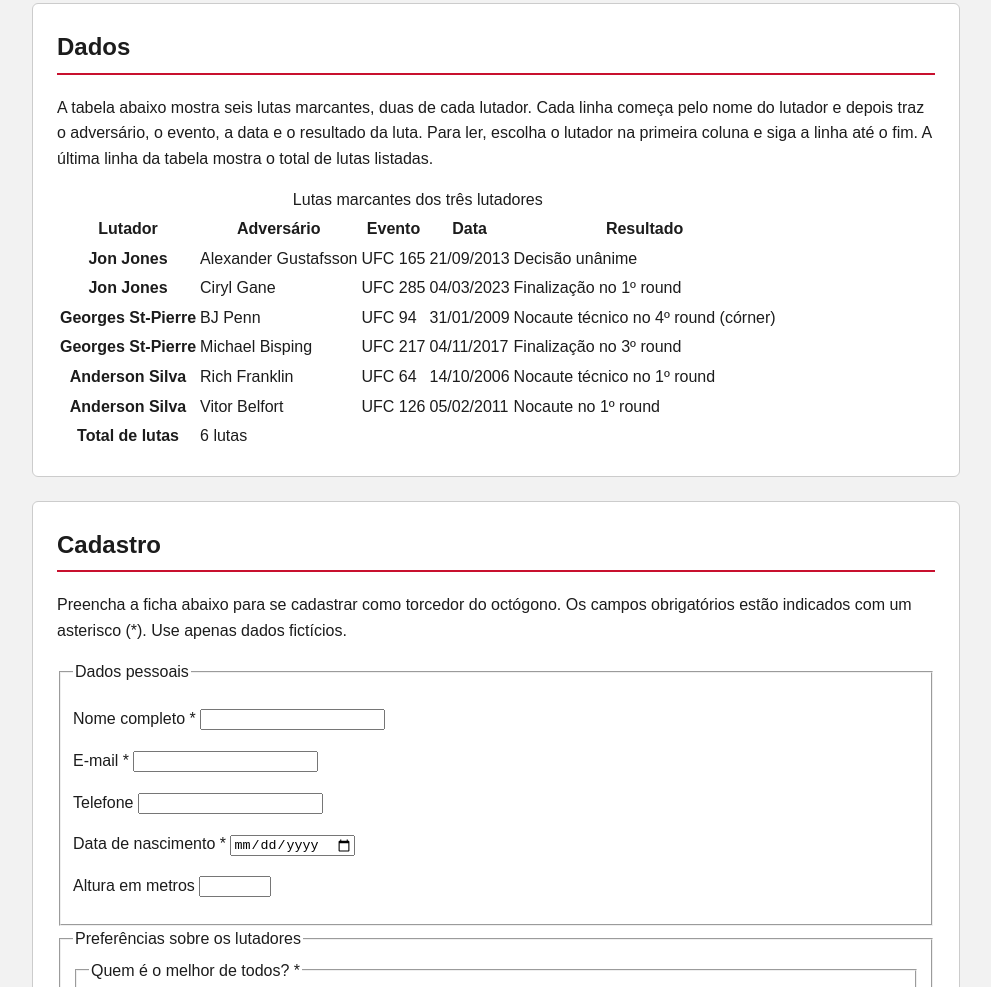
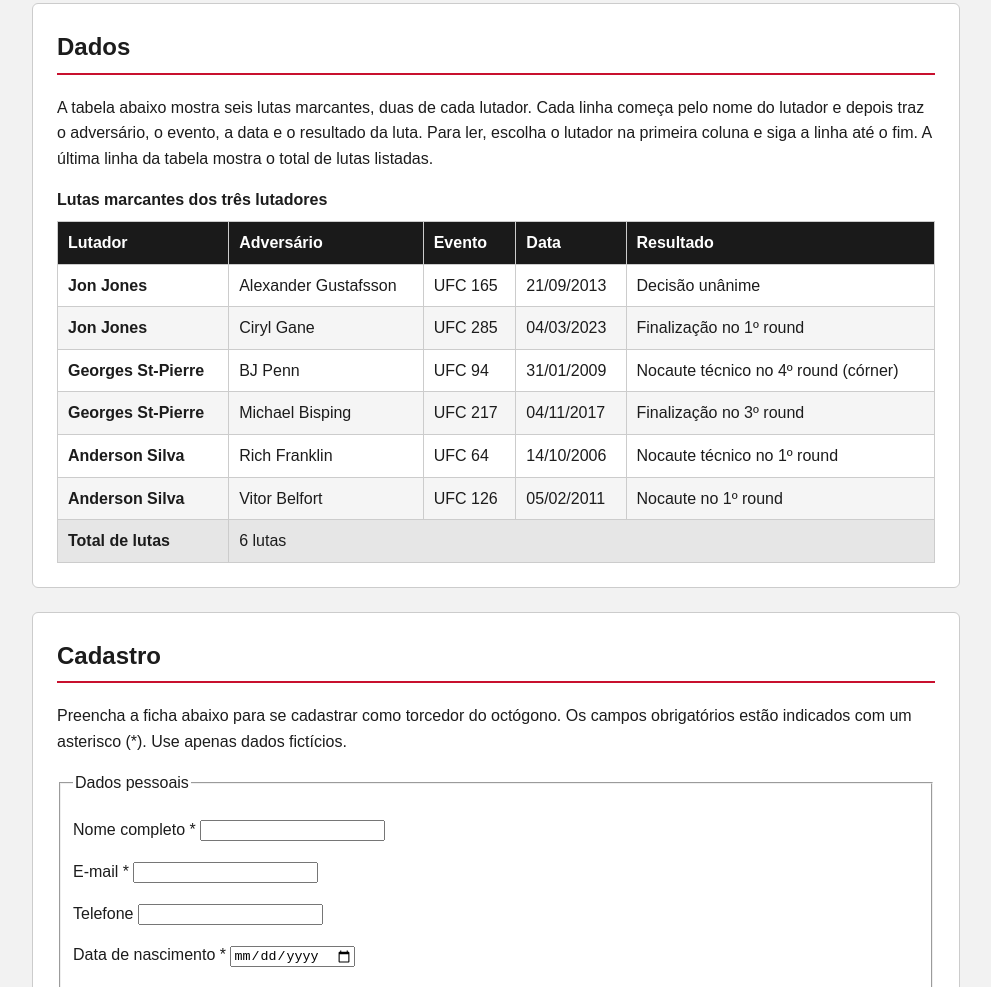
Before and after one commit to Lucas-Tomm/-pagina-tema-livre, a plain HTML site: page index.html in a window 1280 px wide. Shown: the part 5719-6706 px from the top of the page, without its empty margins (144-1135 px from the left). Drawn offline with Linux system fonts and the light colour scheme.

Commit message:
CSS: estiliza a tabela de dados
Bordas, cabeçalho escuro, linhas alternadas, rodapé destacado e rolagem horizontal dentro da caixa da tabela para ela não cortar em telas pequenas.

```diff
--- a/css/style.css
+++ b/css/style.css
@@ -203,3 +203,44 @@ address {
 address p {
   margin: 0;
 }
+
+/* ---------- Tabela de dados ---------- */
+
+/* Em telas pequenas a tabela rola de lado, sem cortar o conteúdo */
+.tabela-rolagem {
+  overflow-x: auto;
+}
+
+table {
+  width: 100%;
+  border-collapse: collapse;
+  min-width: 560px;
+}
+
+caption {
+  text-align: left;
+  font-weight: bold;
+  padding-bottom: 8px;
+}
+
+th,
+td {
+  border: 1px solid var(--cor-borda);
+  padding: 8px 10px;
+  text-align: left;
+}
+
+thead th {
+  background-color: var(--cor-escura);
+  color: #ffffff;
+}
+
+/* Linhas alternadas ficam com cores diferentes para facilitar a leitura */
+tbody tr:nth-child(even) {
+  background-color: #f5f5f5;
+}
+
+tfoot th,
+tfoot td {
+  background-color: #e6e6e6;
+}
```
